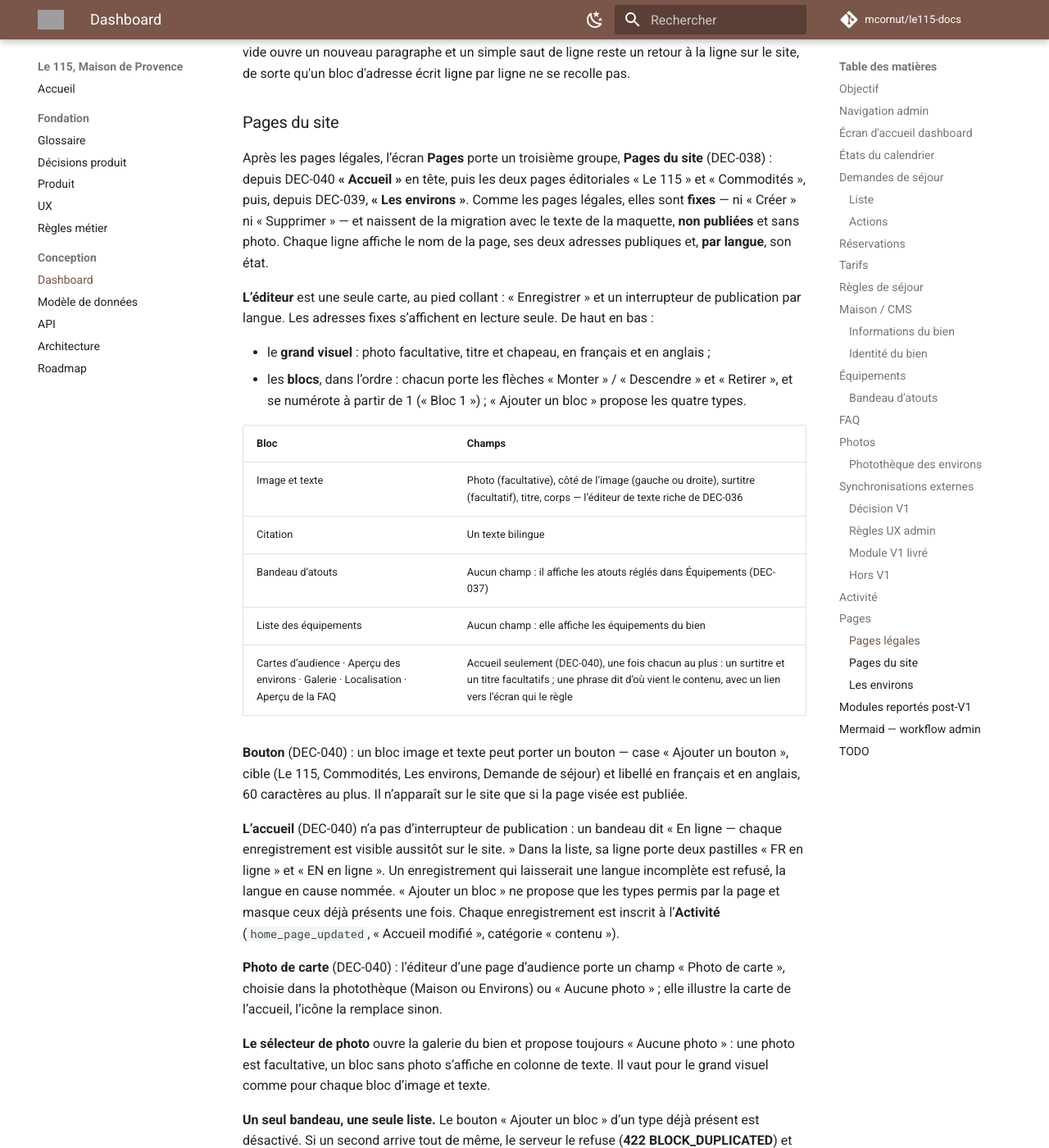
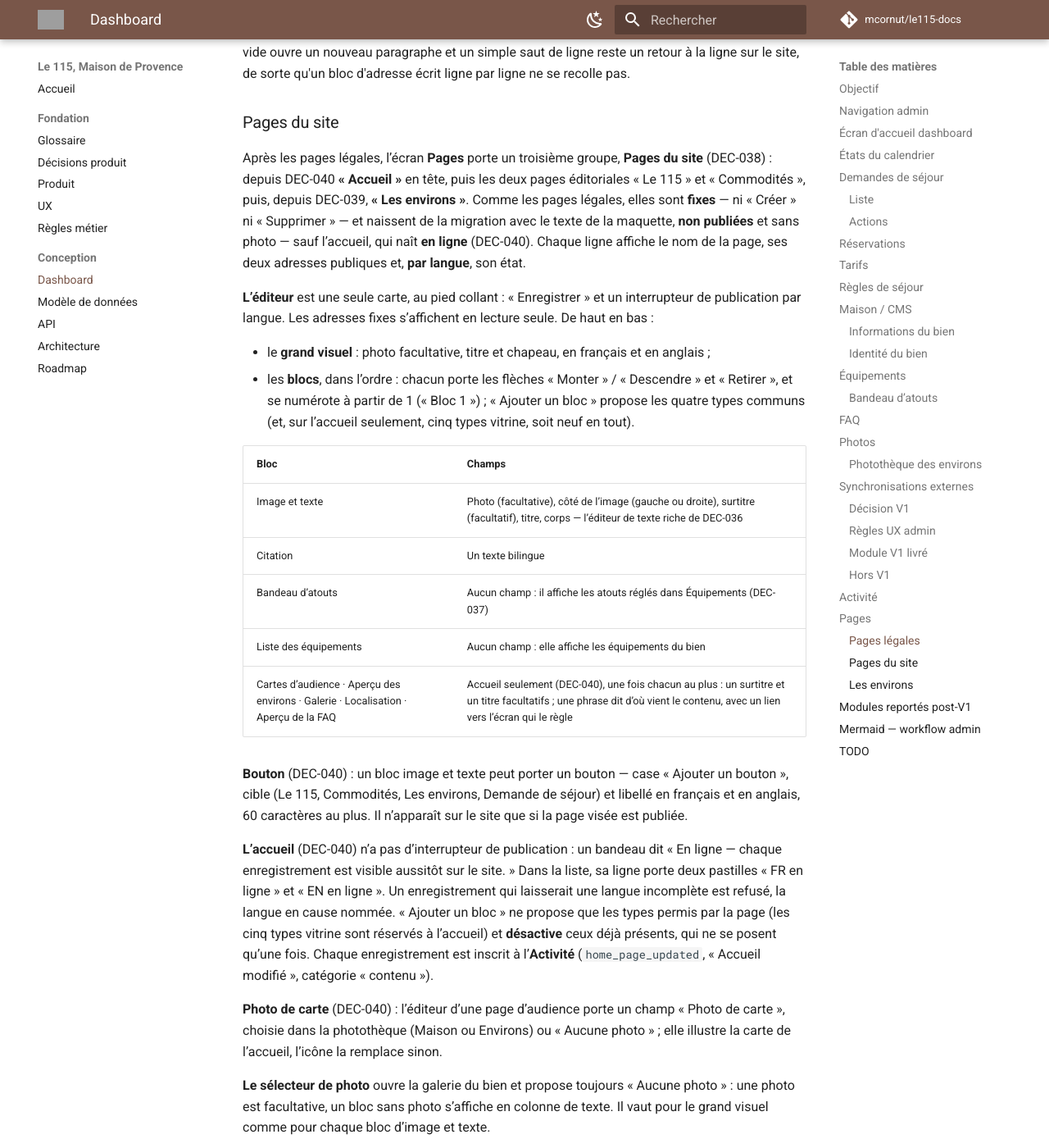
Before and after one commit to mcornut/le115-docs, an MkDocs documentation site: the page built from docs/04-Dashboard.md, in a window 1280 px wide and 1400 px high, scrolled down 14484 px. Shown: the whole window at 82% size. Built offline with MkDocs 1.6.1 and Material for MkDocs 9.7.7, drawn with Linux system fonts in a browser that asks for light colours; comment, search, counter and statistics services are not loaded; grey boxes are pictures that could not be loaded.

Commit message:
docs(DEC-040): aligner Dashboard, API et modèle de données sur l'accueil livré
L'accueil naît en ligne et propose neuf types de blocs (cinq vitrine
réservés) ; le dashboard désactive, et non masque, les types déjà posés.
L'API documente alwaysPublished, le bouton des blocs media et eyebrow/title des
blocs vitrine ; le modèle de données étend eyebrow/title aux blocs vitrine.

Co-Authored-By: Claude Opus 5.5 <noreply@anthropic.com>

```diff
--- a/docs/04-Dashboard.md
+++ b/docs/04-Dashboard.md
@@ -642,7 +642,8 @@ Après les pages légales, l’écran **Pages** porte un troisième groupe, **Pa
 (DEC-038) : depuis DEC-040 **« Accueil »** en tête, puis les deux pages éditoriales « Le 115 » et
 « Commodités », puis, depuis DEC-039, **« Les environs »**. Comme les
 pages légales, elles sont **fixes** — ni « Créer » ni « Supprimer » — et naissent de la
-migration avec le texte de la maquette, **non publiées** et sans photo. Chaque ligne affiche le
+migration avec le texte de la maquette, **non publiées** et sans photo — sauf l’accueil, qui naît
+**en ligne** (DEC-040). Chaque ligne affiche le
 nom de la page, ses deux adresses publiques et, **par langue**, son état.
 
 **L’éditeur** est une seule carte, au pied collant : « Enregistrer » et un interrupteur de
@@ -651,7 +652,7 @@ publication par langue. Les adresses fixes s’affichent en lecture seule. De ha
 - le **grand visuel** : photo facultative, titre et chapeau, en français et en anglais ;
 - les **blocs**, dans l’ordre : chacun porte les flèches « Monter » / « Descendre » et
   « Retirer », et se numérote à partir de 1 (« Bloc 1 ») ; « Ajouter un bloc » propose les
-  quatre types.
+  quatre types communs (et, sur l’accueil seulement, cinq types vitrine, soit neuf en tout).
 
 | Bloc | Champs |
 |---|---|
@@ -669,7 +670,8 @@ cible (Le 115, Commodités, Les environs, Demande de séjour) et libellé en fra
 chaque enregistrement est visible aussitôt sur le site. » Dans la liste, sa ligne porte deux
 pastilles « FR en ligne » et « EN en ligne ». Un enregistrement qui laisserait une langue
 incomplète est refusé, la langue en cause nommée. « Ajouter un bloc » ne propose que les types
-permis par la page et masque ceux déjà présents une fois. Chaque enregistrement est inscrit à
+permis par la page (les cinq types vitrine sont réservés à l’accueil) et **désactive** ceux déjà
+présents, qui ne se posent qu’une fois. Chaque enregistrement est inscrit à
 l’**Activité** (`home_page_updated`, « Accueil modifié », catégorie « contenu »).
 
 **Photo de carte** (DEC-040) : l’éditeur d’une page d’audience porte un champ « Photo de carte »,
```
Also changed, not shown: docs/05-Data-Model.md (+2 -2 lines), docs/06-API.md (+5 -2 lines).
